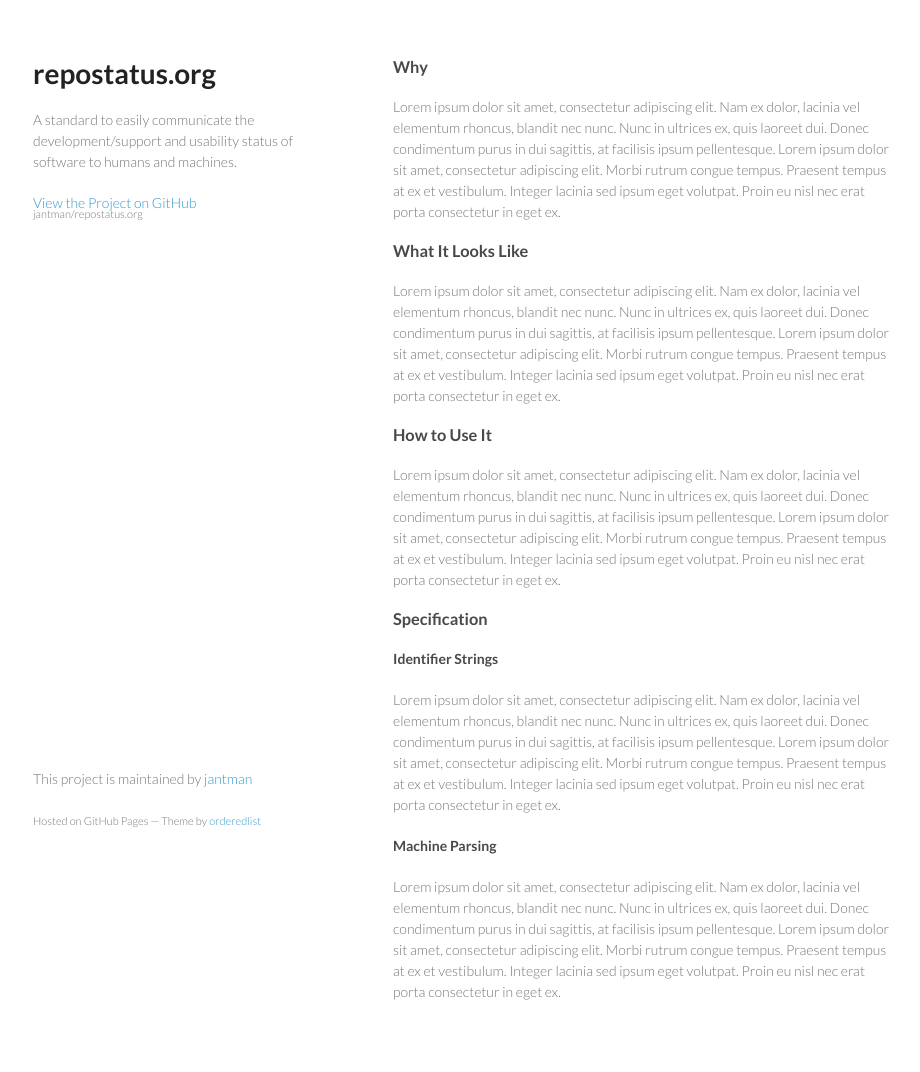
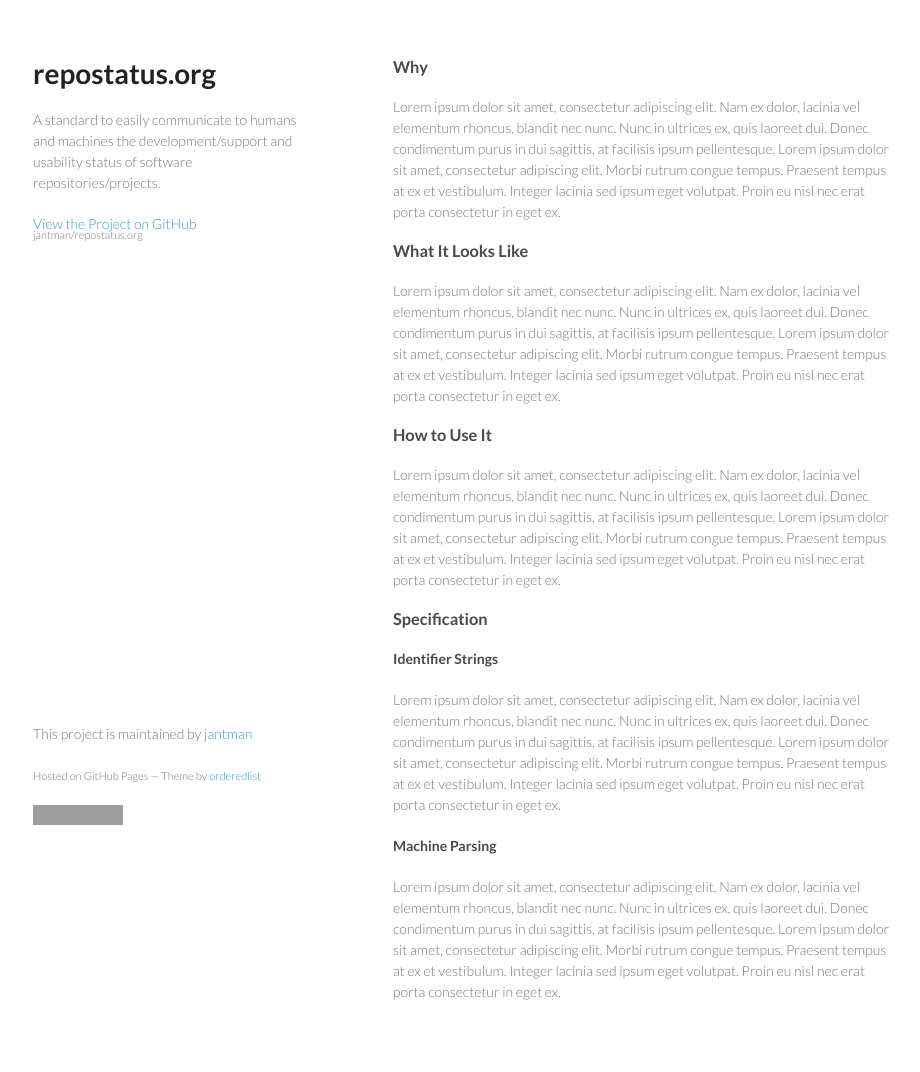
Before and after one commit to jantman/repostatus.org, a Jekyll site: the page built from index.md, in a window 1280 px wide. Shown: the whole page, without its empty margins (177-1097 px from the left). Built offline with Jekyll 4.4.1, drawn with Linux system fonts in a browser that asks for light colours; grey boxes are pictures that could not be loaded.

Commit message:
add CC-BY-SA 4.0 license

```diff
--- a/_layouts/minimal.html
+++ b/_layouts/minimal.html
@@ -16,7 +16,7 @@
     <div class="wrapper">
       <header>
         <h1>repostatus.org</h1>
-        <p>A standard to easily communicate the development/support and usability status of software to humans and machines.</p>
+        <p>A standard to easily communicate to humans and machines the development/support and usability status of software repositories/projects.</p>
 
         <p class="view"><a href="https://github.com/jantman/repostatus.org">View the Project on GitHub <small>jantman/repostatus.org</small></a></p>
 
@@ -27,6 +27,7 @@
       <footer>
         <p>This project is maintained by <a href="https://github.com/jantman">jantman</a></p>
         <p><small>Hosted on GitHub Pages &mdash; Theme by <a href="https://github.com/orderedlist">orderedlist</a></small></p>
+	<p><a rel="license" href="http://creativecommons.org/licenses/by-sa/4.0/"><img alt="Creative Commons License" style="border-width:0" src="https://i.creativecommons.org/l/by-sa/4.0/88x31.png" /></a></p>
       </footer>
     </div>
     <script src="javascripts/scale.fix.js"></script>
```
Also changed, not shown: LICENSE.txt (added).
